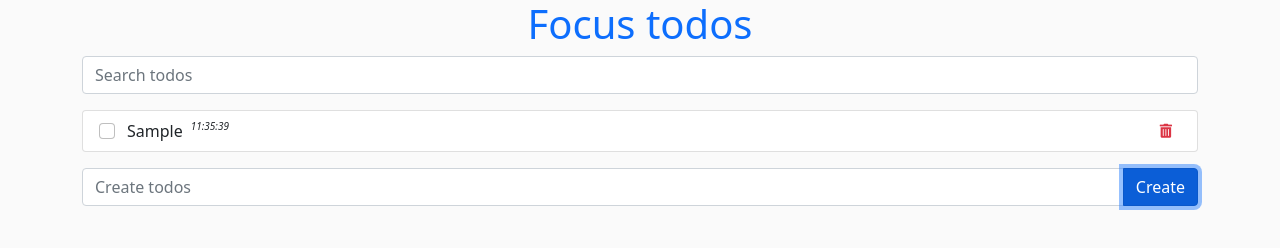
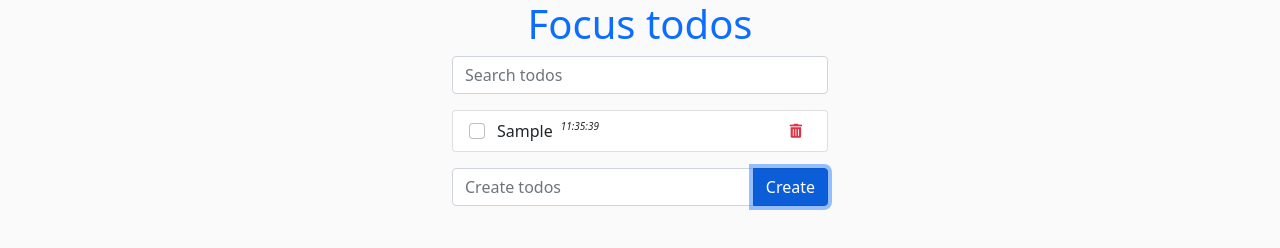
Before and after one commit to behruzusmonov94/focus-todo, a plain HTML site: page index.html in a window 1280 px wide. Both pictures are taken after typing "Sample" into the empty fields and a click on the button "Create". Drawn offline with nearby package versions, Linux system fonts and the light colour scheme.

Commit message:
max size changed

```diff
--- a/app.js
+++ b/app.js
@@ -27,9 +27,12 @@ const generateTodo = (todo,time) => {
 addForm.addEventListener('submit', e => {
     e.preventDefault();
     let inpValue = addForm.name.value.trim()
-    console.log(inpValue);
-    todos.innerHTML += generateTodo(inpValue)
-    addForm.reset()
+    if(inpValue.length){
+        console.log(inpValue);
+        todos.innerHTML += generateTodo(inpValue)
+        addForm.reset()
+    }
+
 
 })
 
--- a/style.css
+++ b/style.css
@@ -2,6 +2,9 @@ body{
     background-color: rgb(250, 250, 250);
 
 
+}
+.container{
+    max-width: 400px;
 }
 
 .list-group-item{
```
Also changed, not shown: index.html (+6 -3 lines).
